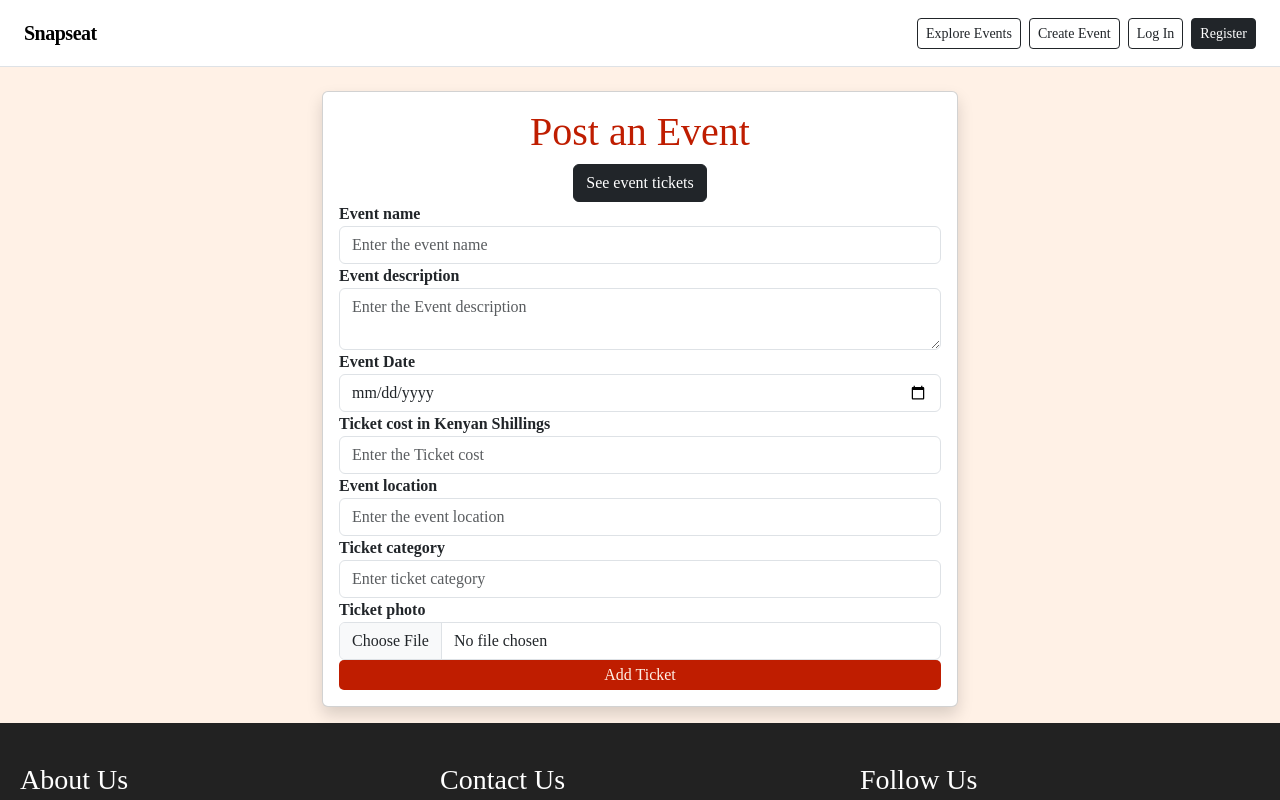
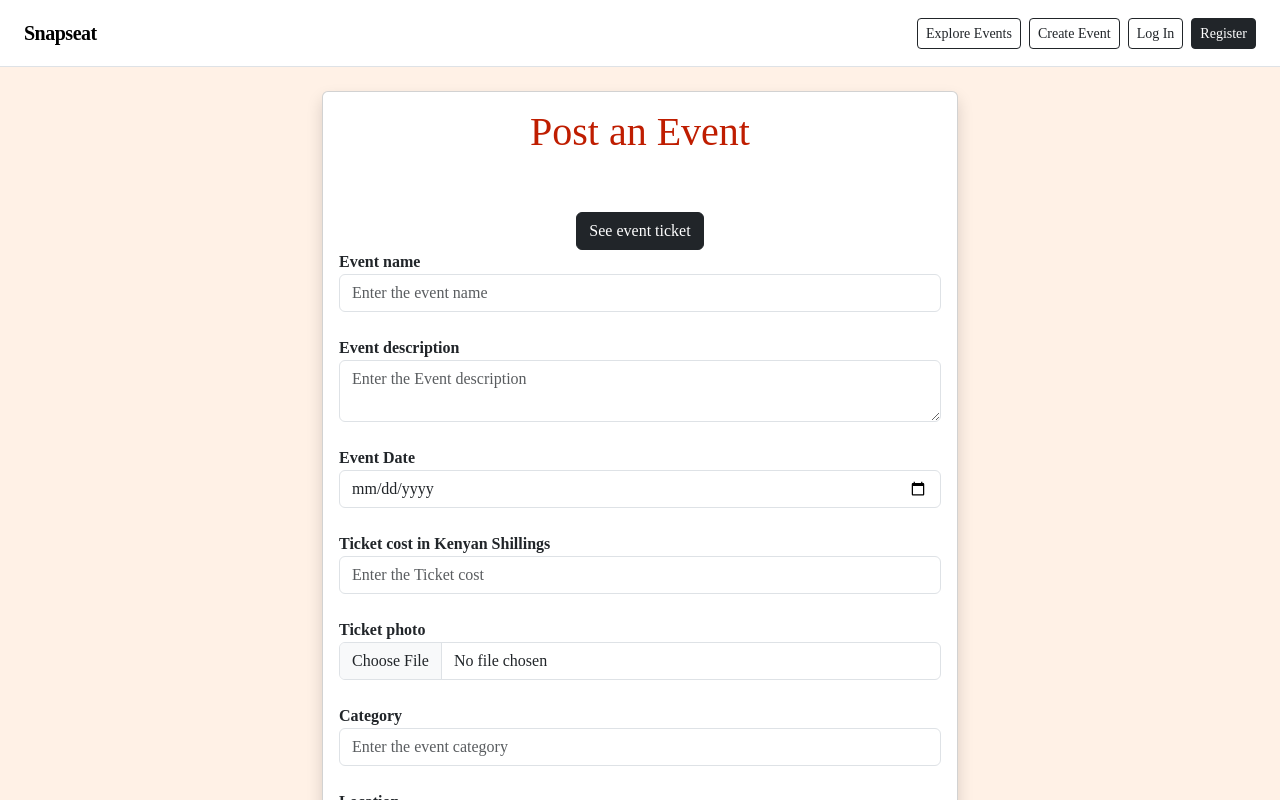
Before and after one commit to L3gitMik3/Snapseat, a React (Create React App) app: page /addeventticket in a window 1280 px wide. Shown: the top 800 px of the page. Built offline with nearby package versions, Linux system fonts and the light colour scheme.

Commit message:
Refactor AddEventTicket component with new state management

```diff
--- a/src/components/AddEventTicket.jsx
+++ b/src/components/AddEventTicket.jsx
@@ -1,247 +1,118 @@
 import axios from 'axios'
 import React, { useState } from 'react'
 import { Link } from 'react-router-dom'
-
-const AddEventTicket = () => {
-  // Form state
-  const [formData, setFormData] = useState({
-    product_name: "",
-    product_description: "",
-    product_cost: "",
-    product_photo: null,
-    category: "",
-    location: "",
-    date: ""
-  })
-
-  // Status state
-  const [loading, setLoading] = useState(false)
-  const [error, setError] = useState("")
-  const [success, setSuccess] = useState("")
-
-  // Reset messages after 5 seconds
-  const clearMessages = () => {
-    const timer = setTimeout(() => {
-      setError("")
-      setSuccess("")
-    }, 5000)
-    return () => clearTimeout(timer)
-  }
-
-  // Handle input changes
-  const handleChange = (e) => {
-    const { name, value, type, files } = e.target
-    setFormData(prev => ({
-      ...prev,
-      [name]: type === 'file' ? files[0] : value
-    }))
-  }
-
-  // Validate form
-  const validateForm = () => {
-    if (!formData.product_name.trim()) {
-      setError("Event name is required")
-      return false
-    }
-    if (!formData.product_description.trim()) {
-      setError("Event description is required")
-      return false
-    }
-    if (!formData.date) {
-      setError("Event date is required")
-      return false
-    }
-    if (formData.product_cost && isNaN(formData.product_cost)) {
-      setError("Ticket cost must be a valid number")
-      return false
-    }
-    if (!formData.location.trim()) {
-      setError("Event location is required")
-      return false
-    }
-    if (!formData.category.trim()) {
-      setError("Ticket category is required")
-      return false
-    }
-    if (!formData.product_photo) {
-      setError("Ticket photo is required")
-      return false
-    }
-    // Optional: validate file size (max 5MB)
-    if (formData.product_photo.size > 5 * 1024 * 1024) {
-      setError("Photo size must be less than 5MB")
-      return false
-    }
-    return true
-  }
-
-  // Handle form submission
-  const handleSubmit = async (e) => {
-    e.preventDefault()
+const Addevent_ticket = () => {
+  // declaring state variables
+  const [product_name,setProductName]=useState("")
+  const[product_description,setProductDescription]=useState("")
+  const[product_cost,setProductCost]=useState("")
+  const [product_photo, setProductPhoto] = useState("")
+  const[category, setCategory]= useState("")
+  const[location, setLocation]= useState("")
+  const[date, setDate]= useState("")
+  // Status messages
+  const[loading,setLoading]=useState("")
+  const[error,setError]=useState("")
+  const[success,setSuccess]=useState("")
+  // function to add products database
+  const handleSubmit = async(e)=>{
+    e.preventDefault();
+    setLoading("Please wait...")
     setError("")
     setSuccess("")
 
-    if (!validateForm()) return
+  try {
+    // retrieving product details
+    const formData=new FormData();
+    formData.append("product_name",product_name)
+    formData.append("product_description",product_description)
+    formData.append("product_cost",product_cost)
+    formData.append("product_photo",product_photo)
+    formData.append("category",category)
+    formData.append("location",location)
+    formData.append("date",date)
 
-    setLoading(true)
+    // Adding base url to post data
+    const response = await axios.post("http://michaelhyrax.alwaysdata.net/api/add_product", formData)
+    setLoading("")
+    setSuccess(response.data.success)
 
-    try {
-      const formDataToSend = new FormData()
-      Object.keys(formData).forEach(key => {
-        formDataToSend.append(key, formData[key])
-      })
+  } catch (err) {
+    setLoading("")
+    setError(err.message)
 
-      const API_URL = process.env.REACT_APP_API_URL || "http://michaelhyrax.alwaysdata.net/api"
-      const response = await axios.post(`${API_URL}/add_product`, formDataToSend, {
-        timeout: 10000,
-        headers: {
-          'Content-Type': 'multipart/form-data'
-        }
-      })
-
-      setSuccess(response.data.success || "Event posted successfully!")
-
-      // Reset form
-      setFormData({
-        product_name: "",
-        product_description: "",
-        product_cost: "",
-        product_photo: null,
-        category: "",
-        location: "",
-        date: ""
-      })
-
-      clearMessages()
-    } catch (err) {
-      const errorMessage = err.response?.data?.message || err.message || "Failed to post event"
-      setError(errorMessage)
-      clearMessages()
-    } finally {
-      setLoading(false)
   }
 }
-
   return (
     <div className='row justify-content-center p-3'>
-      <div className='card shadow col-md-6 mt-2 p-3 add_product'>
-        <h1 className='add_product text-center'>Post an Event</h1>
-
-        {/* Status Messages */}
-        {loading && <p className='alert alert-info'>{loading ? "Please wait..." : ""}</p>}
-        {error && <p className='alert alert-danger'>{error}</p>}
-        {success && <p className='alert alert-success'>{success}</p>}
-
+      <div className='card shadow col-md-6 mt-2 p-3 add_product '>
+        <h1 className='add_product  text-center'>Post an Event</h1>
+        {/* Binding variables */}
+        <p>{loading}</p>
+        <p>  {error} </p>
+        <p> {success} </p>
         <nav className='text-center w-100'>
-          <Link to="/" className='btn btn-dark m-80'>See event tickets</Link>
+          <Link to="/" className='btn btn-dark justify-content-center m-auto'>See event ticket</Link>
         </nav>
-
-        <form onSubmit={handleSubmit} className='signin_form'>
-          <div className='form-group'>
-            <label htmlFor="eventName">Event name</label>
+      <form action="" onSubmit={handleSubmit}
+      className=' signin_form'>
+        <label htmlFor="">Event name</label><br />
         <input
-              id="eventName"
-              name="product_name"
         className='form-control'
         type="text"
          placeholder='Enter the event name'
-              value={formData.product_name}
-              onChange={handleChange}
-              required
-            />
-          </div>
+         onChange={(e)=>setProductName(e.target.value)}
+         required/><br />
+         <label htmlFor="">Event description</label><br />
+        <textarea
+        className='form-control'
 
-          <div className='form-group'>
-            <label htmlFor="eventDescription">Event description</label>
-            <textarea
-              id="eventDescription"
-              name="product_description"
-              className='form-control'
         placeholder='Enter the Event description'
-              value={formData.product_description}
-              onChange={handleChange}
-              required
-            />
-          </div>
+         onChange={(e)=>setProductDescription(e.target.value)}
+            required></textarea><br />
 
-          <div className='form-group'>
-            <label htmlFor="eventDate">Event Date</label>
+             <label htmlFor="">Event Date</label><br />
         <input
-              id="eventDate"
-              name="date"
         className='form-control'
         type="date"
-              value={formData.date}
-              onChange={handleChange}
-              required
-            />
-          </div>
-
-          <div className='form-group'>
-            <label htmlFor="ticketCost">Ticket cost in Kenyan Shillings</label>
+         placeholder='Enter the event date'
+         onChange={(e)=>setDate(e.target.value)}
+         required/><br />
+         <label htmlFor="">Ticket cost in Kenyan Shillings</label><br />
         <input
-              id="ticketCost"
-              name="product_cost"
         className='form-control'
          type="number"
          placeholder='Enter the Ticket cost'
-              value={formData.product_cost}
-              onChange={handleChange}
-            />
-          </div>
-
-          <div className='form-group'>
-            <label htmlFor="eventLocation">Event location</label>
+         onChange={(e)=>setProductCost(e.target.value)}/><br />
+         <label htmlFor="">Ticket photo</label><br />
         <input
-              id="eventLocation"
-              name="location"
+        className='form-control'
+        type="file"
+        onChange={(e)=>setProductPhoto(e.target.files[0])}
+         required/><br />
+        <label htmlFor="">Category</label><br />
+        <input
         className='form-control'
         type="text"
-              placeholder='Enter the event location'
-              value={formData.location}
-              onChange={handleChange}
-              required
-            />
-          </div>
-
-          <div className='form-group'>
-            <label htmlFor="ticketCategory">Ticket category</label>
+         placeholder='Enter the event category'
+         onChange={(e)=>setCategory(e.target.value)}
+         required/><br />
+        <label htmlFor="">Location</label><br />
         <input
-              id="ticketCategory"
-              name="category"
         className='form-control'
         type="text"
-              placeholder='Enter ticket category'
-              value={formData.category}
-              onChange={handleChange}
-              required
+         placeholder='Location'
+         onChange={(e)=>setLocation(e.target.value)}
+         required/><br />
+        <input
+         type="submit"
+        value="Add Ticket"
+       className='submit_button w-100'
+
       />
-          </div>
-
-          <div className='form-group'>
-            <label htmlFor="ticketPhoto">Ticket photo</label>
-            <input
-              id="ticketPhoto"
-              name="product_photo"
-              className='form-control'
-              type="file"
-              accept="image/*"
-              onChange={handleChange}
-              required
-            />
-          </div>
-
-          <button
-            type="submit"
-            className='submit_button w-100'
-            disabled={loading}
-          >
-            {loading ? "Adding..." : "Add Ticket"}
-          </button>
       </form>
       </div>
     </div>
   )
 }
-
-export default AddEventTicket
+export default Addevent_ticket
```
Lines whose indentation alone changed are shown as unchanged.
